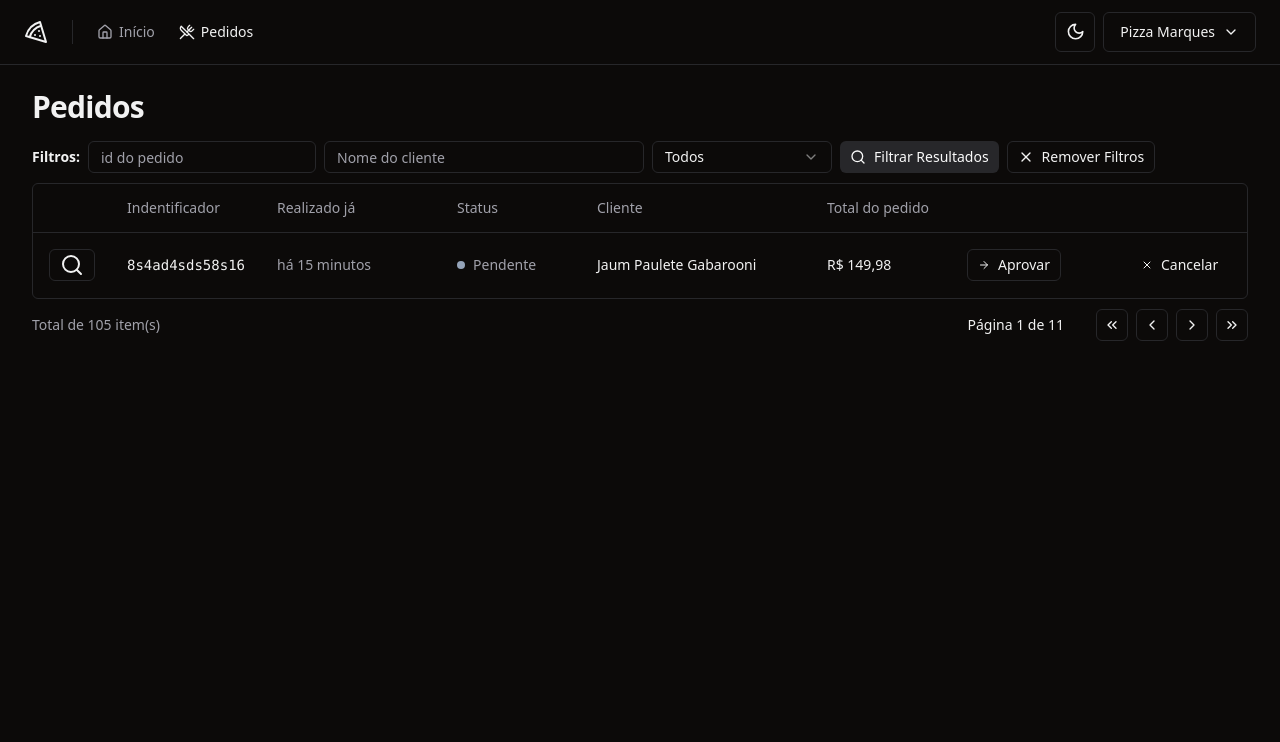
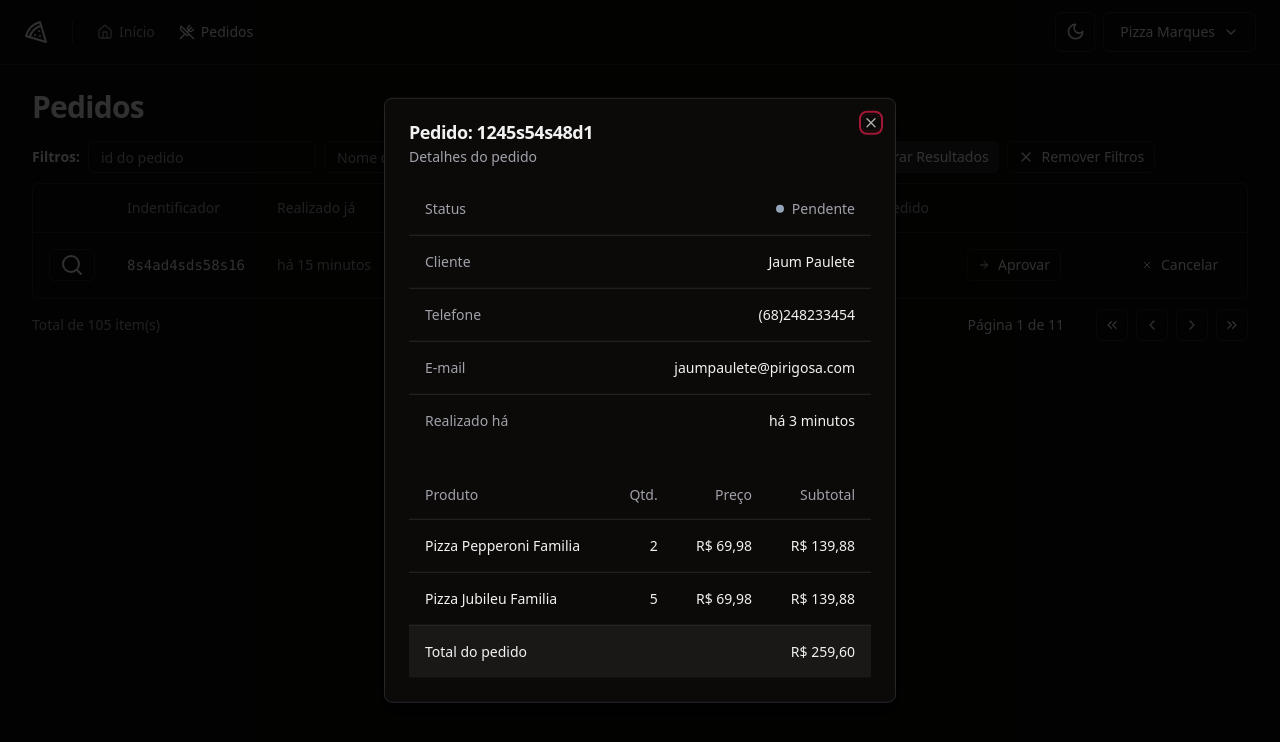
Before and after one commit to PedroMarquesN/pizza-marques, a React (Vite) app: page /orders in a window 1280 px wide. Both pictures are taken after a click on the button "Detalhes do pedido". Shown: the top 742 px of the page. Built offline with nearby package versions, Linux system fonts and the light colour scheme.

Commit message:
Feat: modal details

```diff
--- a/package.json
+++ b/package.json
@@ -11,6 +11,7 @@
   },
   "dependencies": {
     "@hookform/resolvers": "^3.3.4",
+    "@radix-ui/react-dialog": "^1.0.5",
     "@radix-ui/react-dropdown-menu": "^2.0.6",
     "@radix-ui/react-label": "^2.0.2",
     "@radix-ui/react-select": "^2.0.0",
--- /dev/null
+++ b/src/components/ui/dialog.tsx
@@ -0,0 +1,120 @@
+import * as React from "react"
+import * as DialogPrimitive from "@radix-ui/react-dialog"
+import { X } from "lucide-react"
+
+import { cn } from "@/lib/utils"
+
+const Dialog = DialogPrimitive.Root
+
+const DialogTrigger = DialogPrimitive.Trigger
+
+const DialogPortal = DialogPrimitive.Portal
+
+const DialogClose = DialogPrimitive.Close
+
+const DialogOverlay = React.forwardRef<
+  React.ElementRef<typeof DialogPrimitive.Overlay>,
+  React.ComponentPropsWithoutRef<typeof DialogPrimitive.Overlay>
+>(({ className, ...props }, ref) => (
+  <DialogPrimitive.Overlay
+    ref={ref}
+    className={cn(
+      "fixed inset-0 z-50 bg-black/80  data-[state=open]:animate-in data-[state=closed]:animate-out data-[state=closed]:fade-out-0 data-[state=open]:fade-in-0",
+      className
+    )}
+    {...props}
+  />
+))
+DialogOverlay.displayName = DialogPrimitive.Overlay.displayName
+
+const DialogContent = React.forwardRef<
+  React.ElementRef<typeof DialogPrimitive.Content>,
+  React.ComponentPropsWithoutRef<typeof DialogPrimitive.Content>
+>(({ className, children, ...props }, ref) => (
+  <DialogPortal>
+    <DialogOverlay />
+    <DialogPrimitive.Content
+      ref={ref}
+      className={cn(
+        "fixed left-[50%] top-[50%] z-50 grid w-full max-w-lg translate-x-[-50%] translate-y-[-50%] gap-4 border bg-background p-6 shadow-lg duration-200 data-[state=open]:animate-in data-[state=closed]:animate-out data-[state=closed]:fade-out-0 data-[state=open]:fade-in-0 data-[state=closed]:zoom-out-95 data-[state=open]:zoom-in-95 data-[state=closed]:slide-out-to-left-1/2 data-[state=closed]:slide-out-to-top-[48%] data-[state=open]:slide-in-from-left-1/2 data-[state=open]:slide-in-from-top-[48%] sm:rounded-lg",
+        className
+      )}
+      {...props}
+    >
+      {children}
+      <DialogPrimitive.Close className="absolute right-4 top-4 rounded-sm opacity-70 ring-offset-background transition-opacity hover:opacity-100 focus:outline-none focus:ring-2 focus:ring-ring focus:ring-offset-2 disabled:pointer-events-none data-[state=open]:bg-accent data-[state=open]:text-muted-foreground">
+        <X className="h-4 w-4" />
+        <span className="sr-only">Close</span>
+      </DialogPrimitive.Close>
+    </DialogPrimitive.Content>
+  </DialogPortal>
+))
+DialogContent.displayName = DialogPrimitive.Content.displayName
+
+const DialogHeader = ({
+  className,
+  ...props
+}: React.HTMLAttributes<HTMLDivElement>) => (
+  <div
+    className={cn(
+      "flex flex-col space-y-1.5 text-center sm:text-left",
+      className
+    )}
+    {...props}
+  />
+)
+DialogHeader.displayName = "DialogHeader"
+
+const DialogFooter = ({
+  className,
+  ...props
+}: React.HTMLAttributes<HTMLDivElement>) => (
+  <div
+    className={cn(
+      "flex flex-col-reverse sm:flex-row sm:justify-end sm:space-x-2",
+      className
+    )}
+    {...props}
+  />
+)
+DialogFooter.displayName = "DialogFooter"
+
+const DialogTitle = React.forwardRef<
+  React.ElementRef<typeof DialogPrimitive.Title>,
+  React.ComponentPropsWithoutRef<typeof DialogPrimitive.Title>
+>(({ className, ...props }, ref) => (
+  <DialogPrimitive.Title
+    ref={ref}
+    className={cn(
+      "text-lg font-semibold leading-none tracking-tight",
+      className
+    )}
+    {...props}
+  />
+))
+DialogTitle.displayName = DialogPrimitive.Title.displayName
+
+const DialogDescription = React.forwardRef<
+  React.ElementRef<typeof DialogPrimitive.Description>,
+  React.ComponentPropsWithoutRef<typeof DialogPrimitive.Description>
+>(({ className, ...props }, ref) => (
+  <DialogPrimitive.Description
+    ref={ref}
+    className={cn("text-sm text-muted-foreground", className)}
+    {...props}
+  />
+))
+DialogDescription.displayName = DialogPrimitive.Description.displayName
+
+export {
+  Dialog,
+  DialogPortal,
+  DialogOverlay,
+  DialogClose,
+  DialogTrigger,
+  DialogContent,
+  DialogHeader,
+  DialogFooter,
+  DialogTitle,
+  DialogDescription,
+}
--- a/src/pages/app/orders/order-table-row.tsx
+++ b/src/pages/app/orders/order-table-row.tsx
@@ -1,15 +1,25 @@
 import {TableCell, TableRow} from "@/components/ui/table.tsx";
 import {Button} from "@/components/ui/button.tsx";
 import {ArrowRight, Search, X} from "lucide-react";
+import {Dialog, DialogTrigger} from "@/components/ui/dialog.tsx";
+import {OrderDetails} from "@/pages/app/orders/orders-details.tsx";
 
 export function OrderTableRow() {
     return(
         <TableRow>
             <TableCell>
-                <Button variant="outline" size="xs">
-                    <Search/>
-                    <span className="sr-only">Detalhes do pedido</span>
-                </Button>
+
+                <Dialog>
+                    <DialogTrigger asChild>
+                        <Button variant="outline" size="xs">
+                            <Search/>
+                            <span className="sr-only">Detalhes do pedido</span>
+                        </Button>
+                    </DialogTrigger>
+
+                    <OrderDetails />
+                </Dialog>
+
             </TableCell>
             <TableCell className="font-mono text-sm font-medium">8s4ad4sds58s16</TableCell>
             <TableCell className="text-muted-foreground"> há 15 minutos</TableCell>
--- /dev/null
+++ b/src/pages/app/orders/orders-details.tsx
@@ -0,0 +1,90 @@
+import {DialogContent, DialogDescription, DialogHeader, DialogTitle} from "@/components/ui/dialog.tsx";
+import {Table, TableBody, TableCell, TableFooter, TableHead, TableHeader, TableRow} from "@/components/ui/table.tsx";
+
+export interface OrdersDetailsProps {
+
+}
+
+export function OrderDetails(props:OrdersDetailsProps) {
+    return(
+        <DialogContent>
+            <DialogHeader>
+                <DialogTitle>Pedido: 1245s54s48d1</DialogTitle>
+                <DialogDescription>Detalhes do pedido</DialogDescription>
+            </DialogHeader>
+            <div className="space-y-6">
+                <Table>
+                    <TableBody>
+                        <TableRow>
+                            <TableCell className="text-muted-foreground">Status</TableCell>
+                            <TableCell className="flex justify-end">
+                                <div className="flex items-center gap-2">
+                                    <span className="h-2 w-2 rounded-full bg-slate-400"/>
+                                    <span className="font-medium text-muted-foreground">Pendente</span>
+                                </div>
+                            </TableCell>
+                        </TableRow>
+                        <TableRow>
+                            <TableCell className="text-muted-foreground">Cliente</TableCell>
+                            <TableCell className="flex justify-end">
+                                Jaum Paulete
+                            </TableCell>
+                        </TableRow>
+                        <TableRow>
+                            <TableCell className="text-muted-foreground">Telefone</TableCell>
+                            <TableCell className="flex justify-end">
+                                (68)248233454
+                            </TableCell>
+                        </TableRow>
+                        <TableRow>
+                            <TableCell className="text-muted-foreground">E-mail</TableCell>
+                            <TableCell className="flex justify-end">
+                                jaumpaulete@pirigosa.com
+                            </TableCell>
+                        </TableRow>
+                        <TableRow>
+                            <TableCell className="text-muted-foreground">Realizado há</TableCell>
+                            <TableCell className="flex justify-end">
+                                há 3 minutos
+                            </TableCell>
+                        </TableRow>
+                    </TableBody>
+                </Table>
+
+                <Table>
+                    <TableHeader>
+                        <TableRow>
+                            <TableHead>Produto</TableHead>
+                            <TableHead className="text-right">Qtd.</TableHead>
+                            <TableHead className="text-right">Preço</TableHead>
+                            <TableHead className="text-right">Subtotal</TableHead>
+                        </TableRow>
+                    </TableHeader>
+                    <TableBody>
+                        <TableRow>
+                            <TableCell>Pizza Pepperoni Familia</TableCell>
+                            <TableCell className="text-right">2</TableCell>
+                            <TableCell className="text-right">R$ 69,98</TableCell>
+                            <TableCell className="text-right">R$ 139,88</TableCell>
+                        </TableRow>
+
+                        <TableRow>
+                            <TableCell>Pizza Jubileu Familia</TableCell>
+                            <TableCell className="text-right">5</TableCell>
+                            <TableCell className="text-right">R$ 69,98</TableCell>
+                            <TableCell className="text-right">R$ 139,88</TableCell>
+                        </TableRow>
+                    </TableBody>
+                    <TableFooter>
+                        <TableRow>
+                            <TableCell colSpan={3}>Total do pedido</TableCell>
+                            <TableCell className="text-right">R$ 259,60</TableCell>
+                        </TableRow>
+
+                    </TableFooter>
+                </Table>
+            </div>
+
+        </DialogContent>
+    )
+}
```
Also changed, not shown: 1 other file (tests, documents, lock files or other folders).
